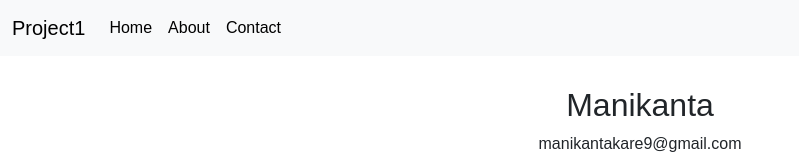
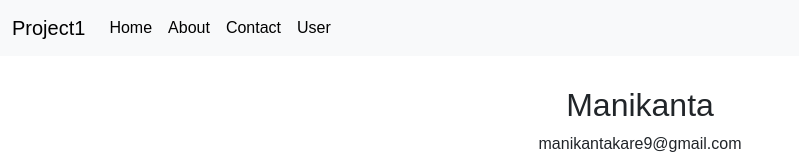
Before and after one commit to mani30360/routs-demo, a React (Create React App) app: page /User in a window 1280 px wide. Shown: the top 160 px of the page, without its empty margins (0-799 px from the left). Built offline with nearby package versions, Linux system fonts and the light colour scheme.

Commit message:
ubdate code

```diff
--- a/src/NavBar.jsx
+++ b/src/NavBar.jsx
@@ -19,6 +19,10 @@
             </li>
             <li className="nav-item">
               <Link className="nav-link active" to="/Contact">Contact</Link>
+
+            </li>
+            <li className="nav-item">
+              <Link className="nav-link active" to="/User">User</Link>
 
             </li>
 
```
